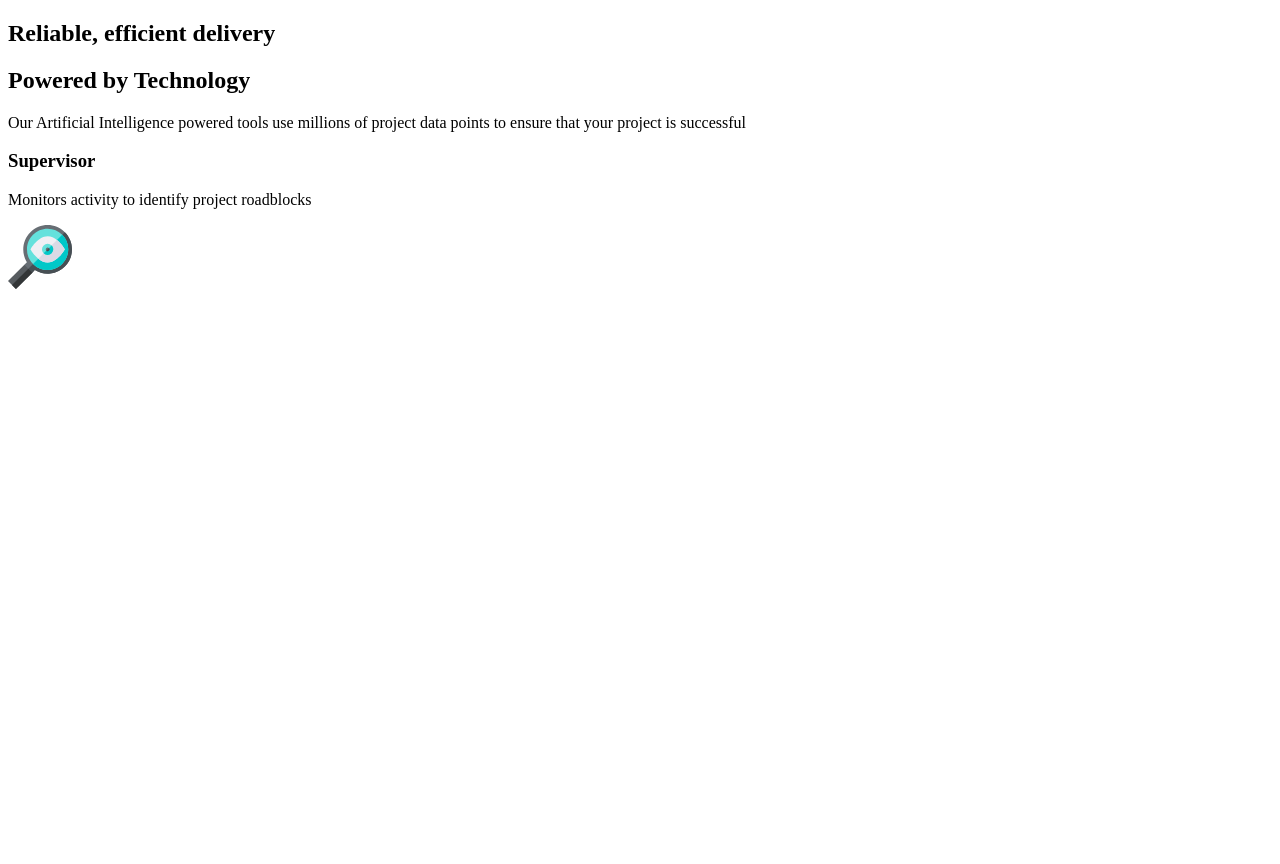
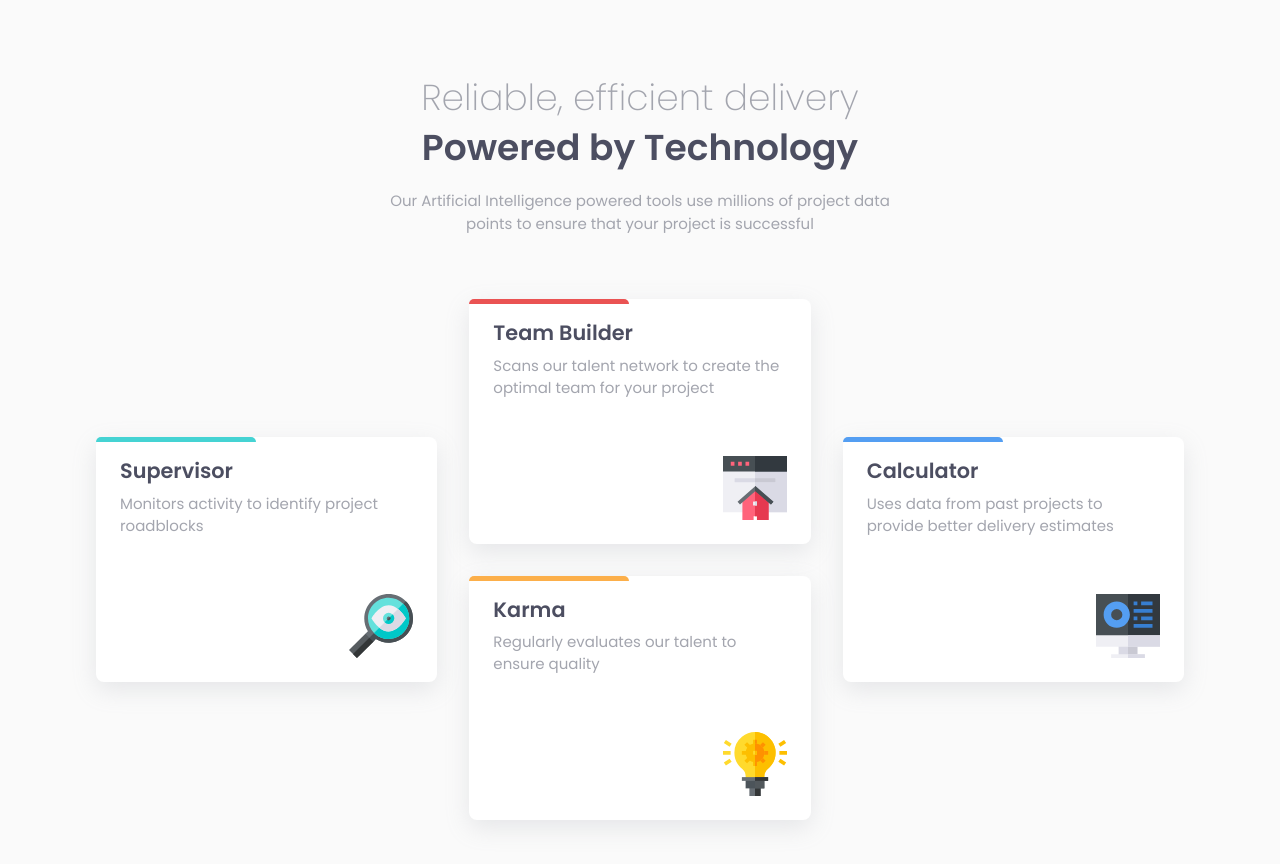
Before and after one commit to mbilal-x/fem__P9__four-card-feature-section-master, a plain HTML site: page index.html in a window 1280 px wide. Before the commit the page ends 800 px from the top, so only its background shows below. Drawn offline with Linux system fonts and the light colour scheme.

Commit message:
solution

```diff
--- a/index.html
+++ b/index.html
@@ -5,6 +5,7 @@
   <meta name="viewport" content="width=device-width, initial-scale=1.0"> <!-- displays site properly based on user's device -->
 
   <link rel="icon" type="image/png" sizes="32x32" href="./images/favicon-32x32.png">
+  <link rel="stylesheet" href="styles.css">
 
   <title>Frontend Mentor | Four card feature section</title>
 
@@ -20,34 +21,54 @@
     <!-- hero section -->
     <section class="hero" aria-label="hero">
       <h1 class="h1">Reliable, efficient delivery</h1>
-      <h2 class="h2-bold">Powered by Technology</h2>
+      <h2 class="h2--bold">Powered by Technology</h2>
       <P class="text">Our Artificial Intelligence powered tools use millions of project data points
         to ensure that your project is successful</P>
     </section>
     <!-- cards section -->
     <section class="card-wrapper" aria-label="cards">
-      <div class="card card-cyan">
-        <h3 class="h3">Supervisor</h3>
-        <p class="text card-text">Monitors activity to identify project roadblocks</p>
-        <div class="card-icon">
-          <img src="./images/icon-supervisor.svg" alt="monitor search">
+      <!-- card cyan -->
+      <div class="card card--cyan">
+        <div class="card-padding">
+          <h3 class="h3 card__heading">Supervisor</h3>
+        <p class="card__text ">Monitors activity to identify project roadblocks</p>
+        <div class="card__icon">
+          <img class="card__icon__img" src="./images/icon-supervisor.svg" alt="monitor icon">
+        </div>
+        </div>
+      </div>
+      <!-- card red -->
+      <div class="card card--red">
+        <div class="card-padding">
+          <h3 class="h3 card__heading">Team Builder</h3>
+        <p class="card__text ">Scans our talent network to create the optimal team for your project</p>
+          <div class="card__icon">
+          <img class="card__icon__img" src="./images/icon-team-builder.svg" alt="team builder icon">
+        </div>
+        </div>
+      </div>
+      <!-- card orange -->
+      <div class="card card--orange">
+        <div class="card-padding">
+          <h3 class="h3 card__heading"> Karma</h3>
+        <p class="card__text ">Regularly evaluates our talent to ensure quality</p>
+          <div class="card__icon">
+          <img class="card__icon__img" src="./images/icon-karma.svg" alt="quality icon">
+        </div>
+        </div>
+      </div>
+      <!-- card blue -->
+      <div class="card card--blue">
+        <div class="card-padding">
+          <h3 class="h3 card__heading">Calculator</h3>
+        <p class="card__text ">Uses data from past projects to provide better delivery estimates</p>
+          <div class="card__icon">
+          <img class="card__icon__img" src="./images/icon-calculator.svg" alt="calulator icon">
+        </div>
         </div>
       </div>
     </section>
   </div>
-
-
-  <!--
-  Team Builder
-  Scans our talent network to create the optimal team for your project
-
-  Karma
-  Regularly evaluates our talent to ensure quality
-
-  Calculator
-  Uses data from past projects to provide better delivery estimates -->
-
-
   <!-- <footer>
     <p class="attribution">
       Challenge by <a href="https://www.frontendmentor.io?ref=challenge" target="_blank">Frontend Mentor</a>.
--- a/styles.css
+++ b/styles.css
@@ -2,23 +2,321 @@
 @import url('https://fonts.googleapis.com/css2?family=Poppins:wght@200;400;600&display=swap');
 
 /* css reset */
+/* http://meyerweb.com/eric/tools/css/reset/
+   v2.0 | 20110126
+   License: none (public domain)
+*/
+*{
+    box-sizing: border-box;
+}
+
+html,
+body,
+div,
+span,
+applet,
+object,
+iframe,
+h1,
+h2,
+h3,
+h4,
+h5,
+h6,
+p,
+blockquote,
+pre,
+a,
+abbr,
+acronym,
+address,
+big,
+cite,
+code,
+del,
+dfn,
+em,
+img,
+ins,
+kbd,
+q,
+s,
+samp,
+small,
+strike,
+strong,
+sub,
+sup,
+tt,
+var,
+b,
+u,
+i,
+center,
+dl,
+dt,
+dd,
+ol,
+ul,
+li,
+fieldset,
+form,
+label,
+legend,
+table,
+caption,
+tbody,
+tfoot,
+thead,
+tr,
+th,
+td,
+article,
+aside,
+canvas,
+details,
+embed,
+figure,
+figcaption,
+footer,
+header,
+hgroup,
+menu,
+nav,
+output,
+ruby,
+section,
+summary,
+time,
+mark,
+audio,
+video {
+    margin: 0;
+    padding: 0;
+    border: 0;
+    font-size: 100%;
+    font: inherit;
+    vertical-align: baseline;
+}
+
+/* HTML5 display-role reset for older browsers */
+article,
+aside,
+details,
+figcaption,
+figure,
+footer,
+header,
+hgroup,
+menu,
+nav,
+section {
+    display: block;
+}
+
+body {
+    line-height: 1;
+}
+
+ol,
+ul {
+    list-style: none;
+}
+
+blockquote,
+q {
+    quotes: none;
+}
+
+blockquote:before,
+blockquote:after,
+q:before,
+q:after {
+    content: '';
+    content: none;
+}
+
+table {
+    border-collapse: collapse;
+    border-spacing: 0;
+}
+
 /* custom css */
-:root{
+:root {
+    /* colors */
+    --very-dark-blue: hsl(234, 12%, 34%);
+    --grayish-blue: hsl(229, 6%, 66%);
+    --very-light-gray: hsl(0, 0%, 98%);
+    --red: hsl(0, 78%, 62%);
+    --cyan: hsl(180, 62%, 55%);
+    --orange: hsl(34, 97%, 64%);
+    --blue: hsl(212, 86%, 64%);
+}
+
+body {
+    padding: 4rem 2rem;
+    font-family: 'Poppins', sans-serif;
+    min-height: 100vh;
+    display: flex;
+    align-items: flex-start;
+    justify-content: center;
+    background-color: var(--very-light-gray);
+}
+
+.main{
+    max-width: 320px;
+}
+
+.hero {
+    margin: 1rem 0;
+    text-align: center;
+}
+
+.h1 {
+    margin-bottom: 0.9rem;
+    font-size: 1.5rem;
+    font-weight: 100;
+    color: var(--grayish-blue);
+}
+
+.h2--bold {
+    margin-bottom: 1.5rem;
+    font-size: 1.5rem;
+    font-weight: 600;
+    color: var(--very-dark-blue);
+}
+
+.text {
+    font-size: 0.9375rem;
+    line-height: 1.5;
+    color: var(--grayish-blue);
+
 
 }
 
-body{
-    font-family: 'Poppins', sans-serif;
+.card-wrapper {
+    margin: 4rem 0;
+    display: grid;
+    align-items: center;
+    justify-content: center;
+    grid-template-columns: 1fr;
+    row-gap: 1rem;
 }
-/* utilities */
-/* media queries */
+
+.card {
+    max-width: 22rem;
+}
+
+.card-padding{
+    padding: 1.5rem;
+    background-color: white;
+    box-sizing: border-box;
+    border-radius: 8px;
+
+    box-shadow: rgba(149, 157, 165, 0.2) 0px 8px 24px;
+}
+
+    .card--cyan::before,
+    .card--red::before,
+    .card--orange::before,
+    .card--blue::before {
+      content: " ";
+      display: inline-block;
+      width: 10rem;
+
+      /* I don't get how to set the width of ::before to the same width as the card */
+
+      height: 0.3125rem;
+      border-radius: 0.5rem 0.5rem 0 0;
+      position: absolute;
+      background-color: rgb(72, 171, 225);
+    }
+
+    .card--cyan::before{
+        background-color: var(--cyan);
+    }
+    .card--red::before{
+        background-color: var(--red);
+    }
+    .card--orange::before{
+        background-color: var(--orange);
+    }
+    .card--blue::before{
+        background-color: var(--blue);
+    }
 
 
-/* colors */
-/* Very Dark Blue: hsl(234, 12%, 34%)
-- Grayish Blue: hsl(229, 6%, 66%)
-- Very Light Gray: hsl(0, 0%, 98%)
-- Red: hsl(0, 78%, 62%)
-- Cyan: hsl(180, 62%, 55%)
-- Orange: hsl(34, 97%, 64%)
-- Blue: hsl(212, 86%, 64%) */
+.card__heading {
+    margin-bottom: 0.65rem;
+    font-size: 1.3rem;
+    font-weight: 600;
+    color: var(--very-dark-blue);
+}
+
+.card__text {
+    line-height: 1.5;
+    margin-bottom: 1.5rem;
+    font-size: 0.9375rem;
+    font-weight: 400;
+    color: var(--grayish-blue);
+}
+
+.card__icon {
+    padding-top: 2rem;
+    display:flex;
+    justify-content: flex-end;
+}
+
+/* media queries */
+@media screen and (min-width: 48rem){
+
+    .main{
+        max-width: none;
+    }
+
+    .hero {
+        display: flex;
+        flex-direction: column;
+        align-items: center;
+    }
+
+    .h1 {
+        font-size: 2.25rem;
+    }
+
+    .h2--bold {
+        font-size: 2.25rem;
+    }
+
+    .text {
+        max-width: 33rem;
+    }
+
+    .card-wrapper {
+        margin: 4rem 4rem;
+        grid-template-columns: repeat(3, 1fr);
+        grid-template-rows: repeat(4, 1fr);
+        gap: 2rem;
+    }
+
+    .card--cyan{
+        grid-column: 1 / 2;
+        grid-row: 2 / 4;
+    }
+    .card--red{
+        grid-column: 2 / 3;
+        grid-row: 1 / 3;
+    }
+    .card--orange{
+        grid-column: 2 / 3;
+        grid-row: 3 / 5;
+
+    }
+    .card--blue{
+        grid-column: 3 / 4;
+        grid-row: 2 / 4;
+    }
+
+
+
+}
```
